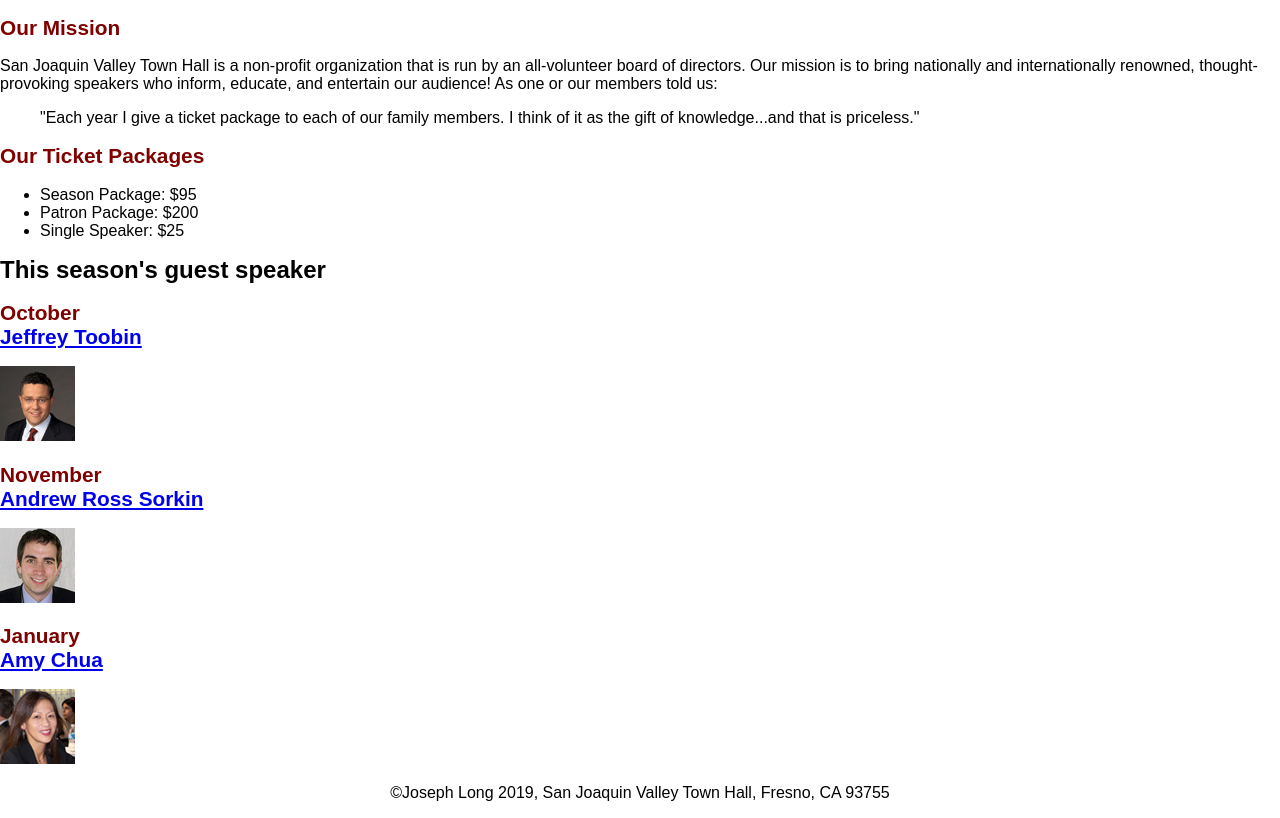
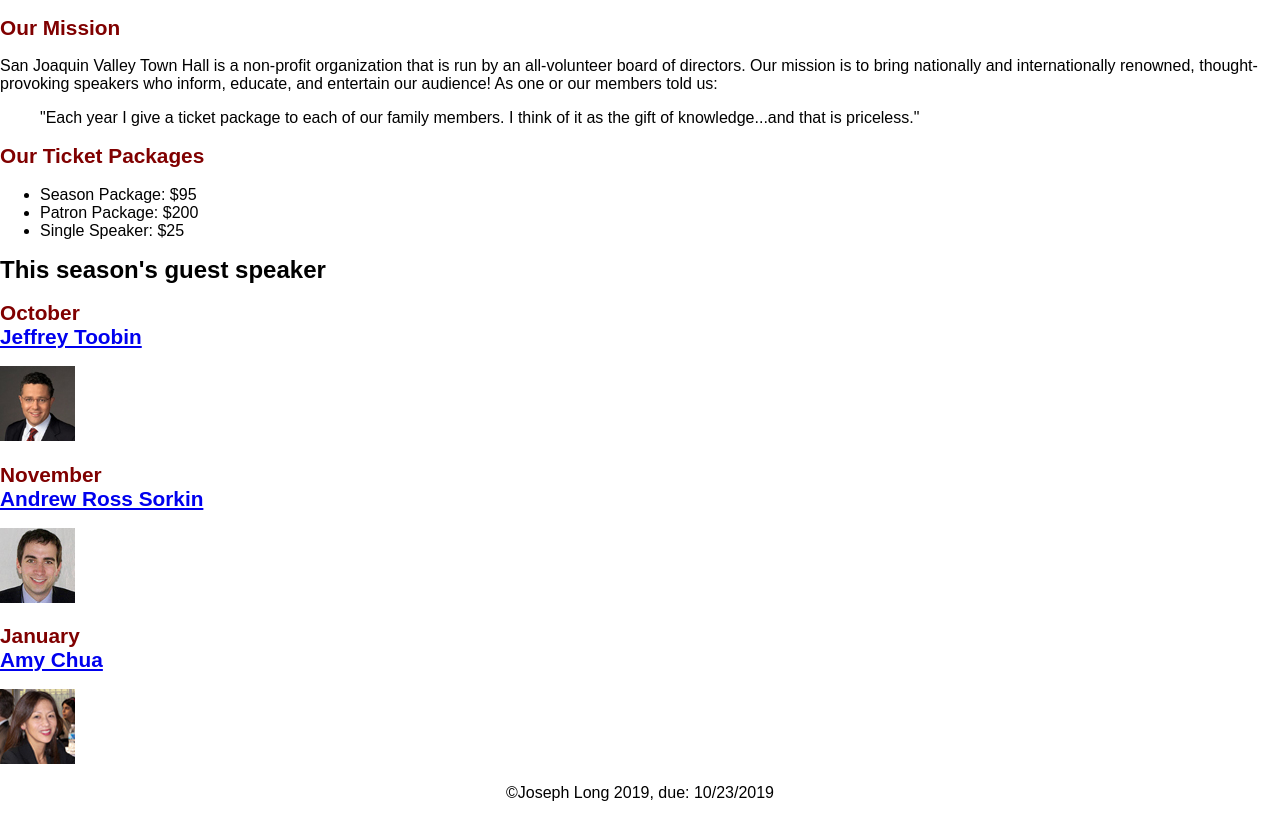
Before and after one commit to jdl49/A10, a plain HTML site: page index.html in a window 1280 px wide. Shown: the part 106-924 px from the top of the page. Drawn offline with Linux system fonts and the light colour scheme.

Commit message:
Update index.html

```diff
--- a/index.html
+++ b/index.html
@@ -38,7 +38,7 @@
 		<img src="images/chua75.jpg" alt="chua">
 	</main>
 	<footer>
-		<p>&copy;Joseph Long 2019, San Joaquin Valley Town Hall, Fresno, CA 93755</p>
+		<p>&copy;Joseph Long 2019,  due: 10/23/2019</p>
 	</footer>
 </body>
 </html>
```
